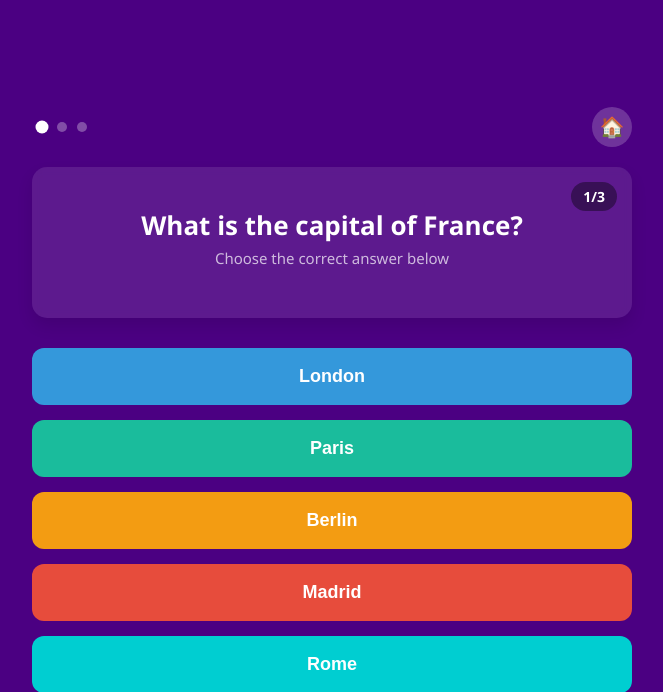
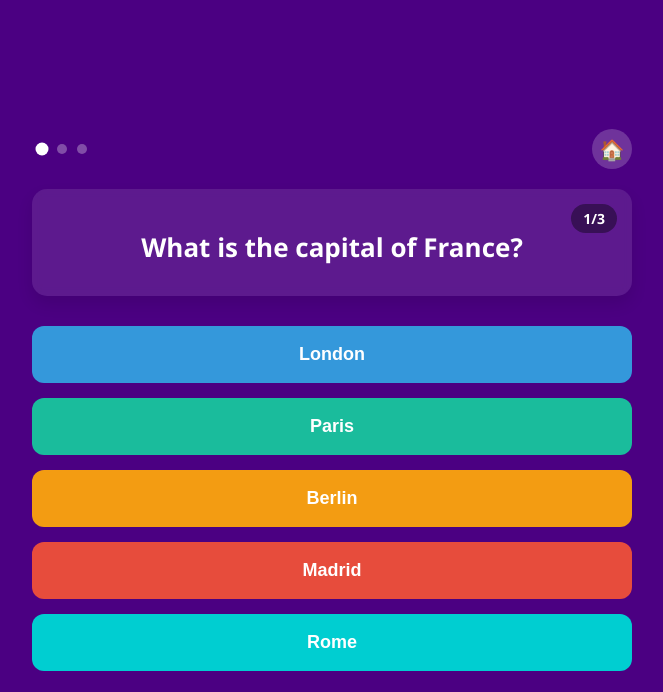
Before and after one commit to akbargherbal/akbar_quiz_app, a Django app: page /quiz/ in a window 1280 px wide. Shown: the top 692 px of the page, without its empty margins (308-971 px from the left). Run offline with Django 5.2, Linux system fonts and the light colour scheme.

```diff
--- a/src/multi_choice_quiz/templates/multi_choice_quiz/index.html
+++ b/src/multi_choice_quiz/templates/multi_choice_quiz/index.html
@@ -39,7 +39,6 @@
             <div class="question-card" x-show="!quizCompleted && currentQuestion">
                 <div class="progress-indicator" x-text="`${currentQuestionIndex + 1}/${questions.length}`"></div>
                 <div class="question-text" x-text="currentQuestion.text"></div>
-                <div class="question-subtitle">Choose the correct answer below</div>
             </div>
 
             <!-- Options -->
```
